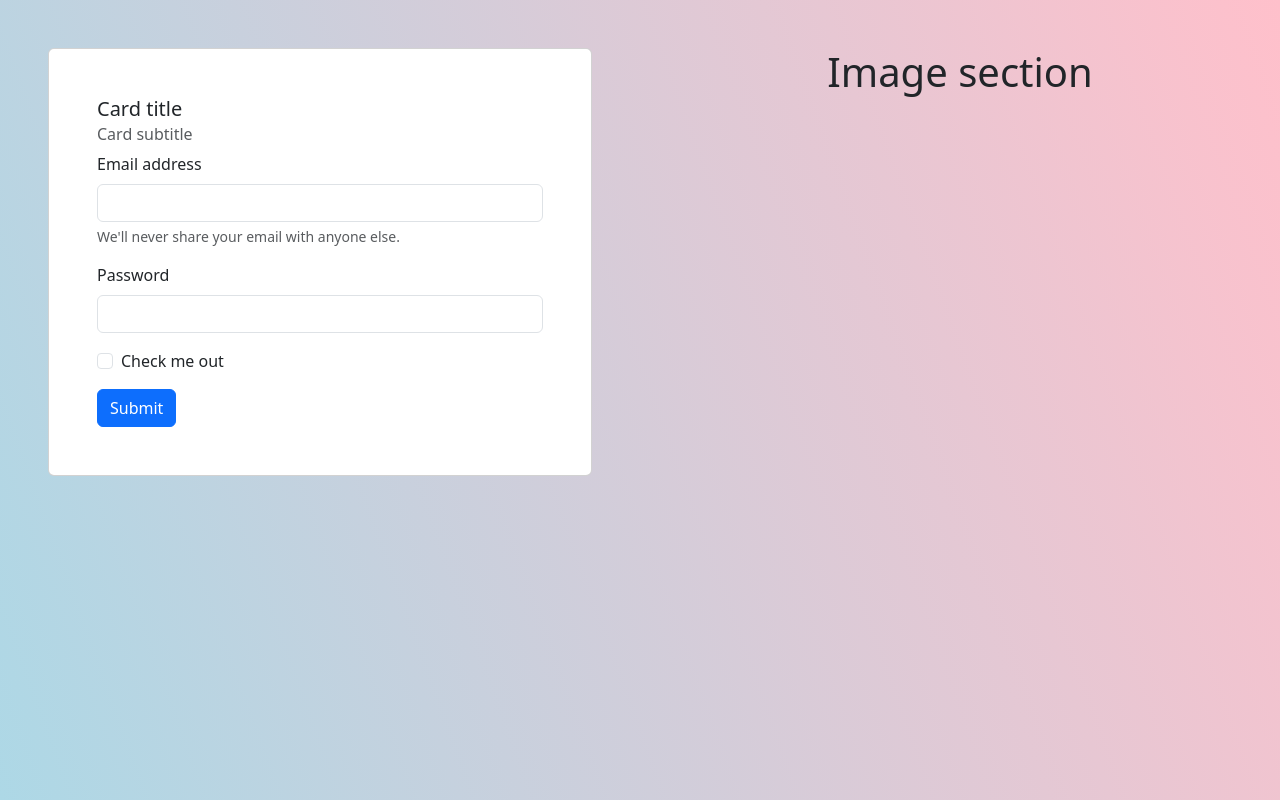
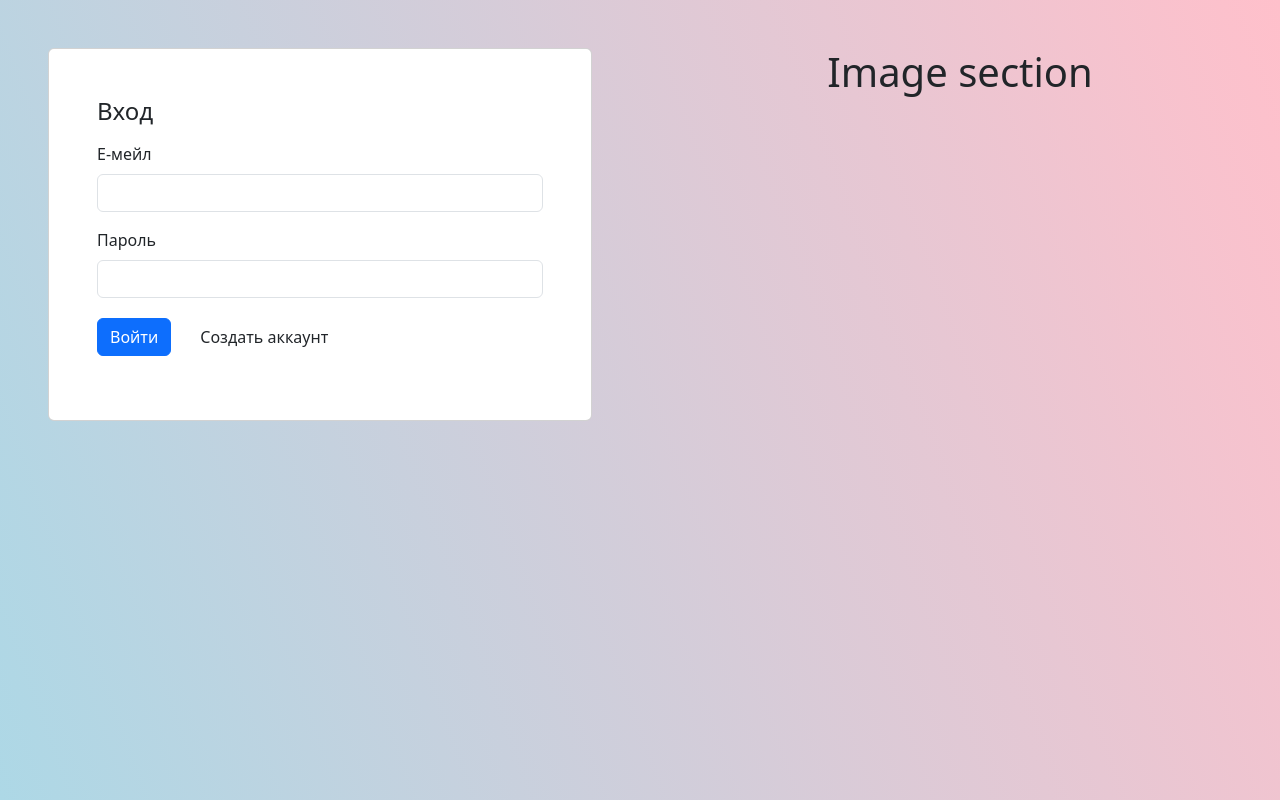
Before and after one commit to kublahanov/jwt-auth-template-client-vue-3, a Vue app: page / in a window 1280 px wide. Built offline with nearby package versions, Linux system fonts and the light colour scheme.

Commit message:
Rework form.

```diff
--- a/src/App.vue
+++ b/src/App.vue
@@ -6,27 +6,19 @@
       <div class="col-sm-6 p-sm-5 p-4">
         <div class="card mw-600">
           <div class="card-body p-sm-5 p-4">
-            <h5 class="card-title">Card title</h5>
-            <h6 class="card-subtitle mb-2 text-body-secondary">Card subtitle</h6>
+            <h4 class="card-title mb-3">Вход</h4>
             <form>
               <div class="mb-3">
-                <label for="exampleInputEmail1" class="form-label">Email address</label>
-                <input type="email" class="form-control" id="exampleInputEmail1" aria-describedby="emailHelp">
-                <div id="emailHelp" class="form-text">We'll never share your email with anyone else.</div>
+                <label for="inputEmail" class="form-label">Е-мейл</label>
+                <input type="email" class="form-control" id="inputEmail" />
               </div>
               <div class="mb-3">
-                <label for="exampleInputPassword1" class="form-label">Password</label>
-                <input type="password" class="form-control" id="exampleInputPassword1">
+                <label for="inputPassword" class="form-label">Пароль</label>
+                <input type="password" class="form-control" id="inputPassword" />
               </div>
-              <div class="mb-3 form-check">
-                <input type="checkbox" class="form-check-input" id="exampleCheck1">
-                <label class="form-check-label" for="exampleCheck1">Check me out</label>
-              </div>
-              <button type="submit" class="btn btn-primary">Submit</button>
+              <button type="submit" class="btn btn-primary mt-1 mb-3">Войти</button>
+              <button type="button" class="btn mt-1 mb-3 mx-3">Создать аккаунт</button>
             </form>
-            <!--<p class="card-text">Some quick example text to build on the card title and make up the bulk of the card's content.</p>-->
-            <!--<a href="#" class="card-link">Card link</a>-->
-            <!--<a href="#" class="card-link">Another link</a>-->
           </div>
         </div>
       </div>
```
